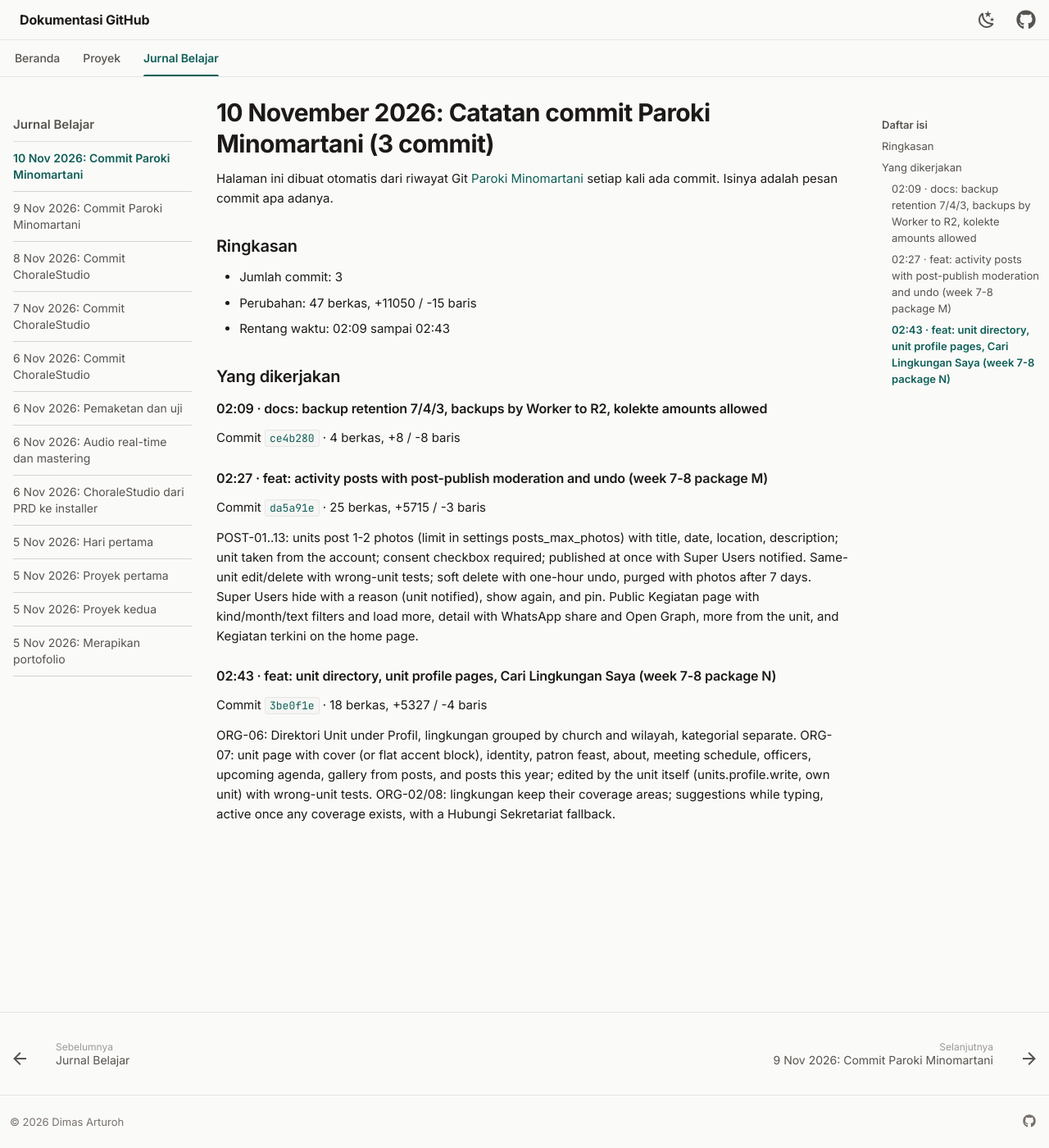
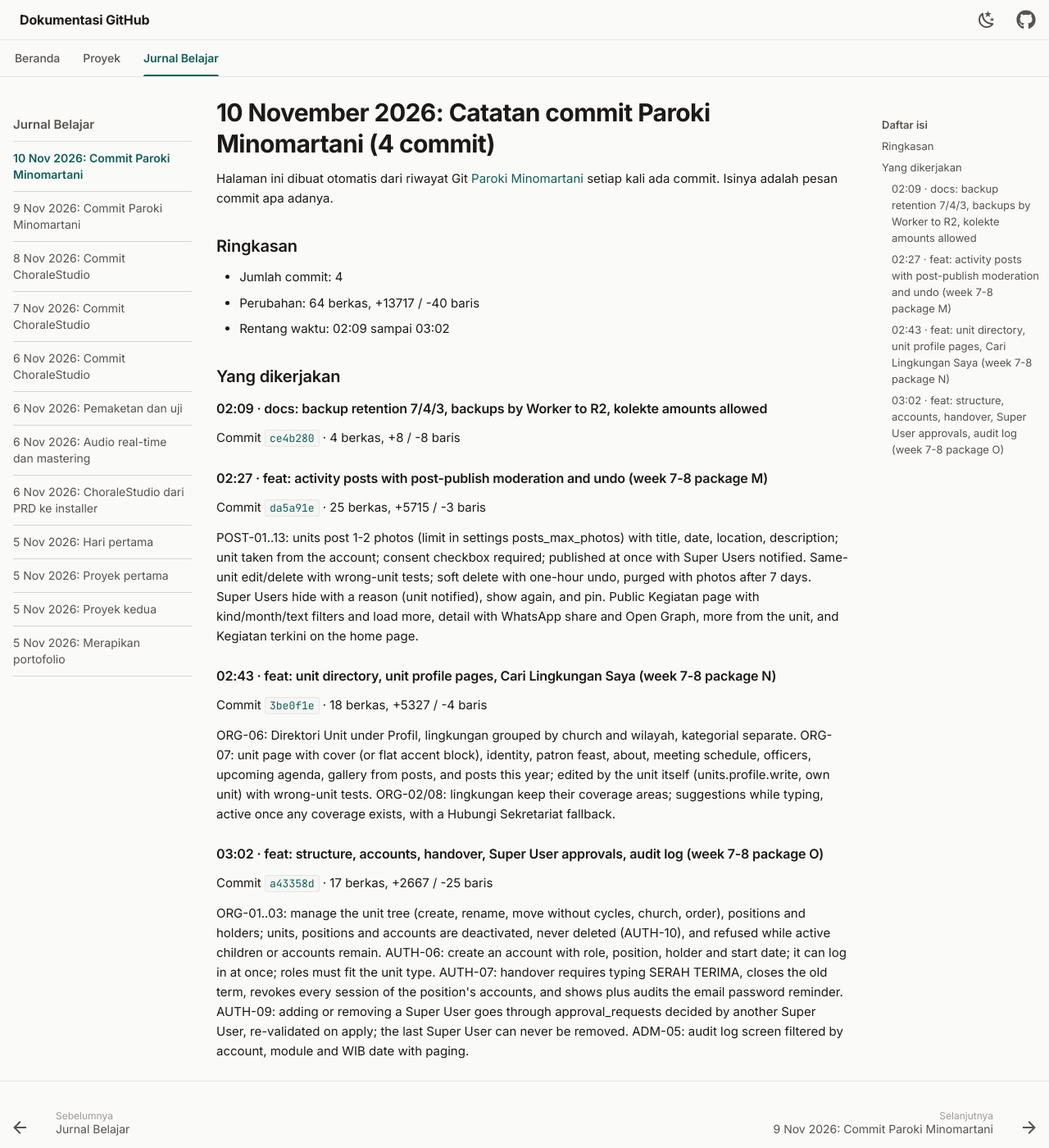
Before and after one commit to dimasarturoh15/dimasarturoh15.github.io, an MkDocs documentation site: the page built from docs/journal/2026-11-10-paroki-minomartani-commit.md, in a window 1280 px wide and 1400 px high. Shown: the whole window at 82% size. Built offline with MkDocs 1.6.1 and Material for MkDocs 9.7.7, drawn with Linux system fonts in a browser that asks for light colours.

Commit message:
docs: sync Paroki Minomartani commit a43358d

```diff
--- a/docs/journal/2026-11-10-paroki-minomartani-commit.md
+++ b/docs/journal/2026-11-10-paroki-minomartani-commit.md
@@ -1,12 +1,12 @@
-# 10 November 2026: Catatan commit Paroki Minomartani (3 commit)
+# 10 November 2026: Catatan commit Paroki Minomartani (4 commit)
 
 Halaman ini dibuat otomatis dari riwayat Git [Paroki Minomartani](../projects/paroki-minomartani.md) setiap kali ada commit. Isinya adalah pesan commit apa adanya.
 
 ## Ringkasan
 
-- Jumlah commit: 3
-- Perubahan: 47 berkas, +11050 / -15 baris
-- Rentang waktu: 02:09 sampai 02:43
+- Jumlah commit: 4
+- Perubahan: 64 berkas, +13717 / -40 baris
+- Rentang waktu: 02:09 sampai 03:02
 
 ## Yang dikerjakan
 
@@ -36,3 +36,18 @@ patron feast, about, meeting schedule, officers, upcoming agenda, gallery from p
 and posts this year; edited by the unit itself (units.profile.write, own unit) with
 wrong-unit tests. ORG-02/08: lingkungan keep their coverage areas; suggestions while
 typing, active once any coverage exists, with a Hubungi Sekretariat fallback.
+
+### 03:02 · feat: structure, accounts, handover, Super User approvals, audit log (week 7-8 package O)
+
+Commit [`a43358d`](https://github.com/dimasarturoh15/paroki-minomartani/commit/a43358d62269292cf5eb80ad48cf4fa1d772700a) · 17 berkas, +2667 / -25 baris
+
+ORG-01..03: manage the unit tree (create, rename, move without cycles, church, order),
+positions and holders; units, positions and accounts are deactivated, never deleted
+(AUTH-10), and refused while active children or accounts remain. AUTH-06: create an
+account with role, position, holder and start date; it can log in at once; roles must
+fit the unit type. AUTH-07: handover requires typing SERAH TERIMA, closes the old term,
+revokes every session of the position's accounts, and shows plus audits the email
+password reminder. AUTH-09: adding or removing a Super User goes through
+approval_requests decided by another Super User, re-validated on apply; the last Super
+User can never be removed. ADM-05: audit log screen filtered by account, module and WIB
+date with paging.
--- a/docs/journal/index.md
+++ b/docs/journal/index.md
@@ -11,9 +11,9 @@ Catatan harian mengenai konsep yang dipelajari, kendala teknis, dan milestone. E
 <h2 class="log-date"><time datetime="2026-11-10">10 November 2026</time></h2>
 <ol class="log">
   <li>
-    <a class="log-title" href="2026-11-10-paroki-minomartani-commit/">Catatan commit Paroki Minomartani (3 commit)</a>
+    <a class="log-title" href="2026-11-10-paroki-minomartani-commit/">Catatan commit Paroki Minomartani (4 commit)</a>
     <span class="tags"><span>#paroki-minomartani</span><span>#commit</span><span>#otomatis</span></span>
-    <p>Dicatat otomatis dari Git: docs: backup retention 7/4/3, backups by Worker to R2, kolekte amounts allowed; feat: activity posts with post-publish moderation and undo (week 7-8 package M); feat: unit directory, unit profile pages, Cari Lingkungan Saya (week 7-8 package N).</p>
+    <p>Dicatat otomatis dari Git: feat: activity posts with post-publish moderation and undo (week 7-8 package M); feat: unit directory, unit profile pages, Cari Lingkungan Saya (week 7-8 package N); feat: structure, accounts, handover, Super User approvals, audit log (week 7-8 package O) dan 1 lainnya.</p>
   </li>
 </ol>
 </div>
--- a/docs/projects/paroki-minomartani.md
+++ b/docs/projects/paroki-minomartani.md
@@ -124,3 +124,4 @@ Diperbarui otomatis dari riwayat Git setiap kali ada commit.
 | 2026-11-10 02:09 | [`ce4b280`](https://github.com/dimasarturoh15/paroki-minomartani/commit/ce4b280685b0be1efc4601513eac9df1caff3ad0) | docs: backup retention 7/4/3, backups by Worker to R2, kolekte amounts allowed |
 | 2026-11-10 02:27 | [`da5a91e`](https://github.com/dimasarturoh15/paroki-minomartani/commit/da5a91efc841d49494856b35500d9a8ac5e7182e) | feat: activity posts with post-publish moderation and undo (week 7-8 package M) |
 | 2026-11-10 02:43 | [`3be0f1e`](https://github.com/dimasarturoh15/paroki-minomartani/commit/3be0f1e7d43fc0747ecb768018178ba0c6efd7d6) | feat: unit directory, unit profile pages, Cari Lingkungan Saya (week 7-8 package N) |
+| 2026-11-10 03:02 | [`a43358d`](https://github.com/dimasarturoh15/paroki-minomartani/commit/a43358d62269292cf5eb80ad48cf4fa1d772700a) | feat: structure, accounts, handover, Super User approvals, audit log (week 7-8 package O) |
```
Also changed, not shown: docs/index.md (+1 -1 lines).
